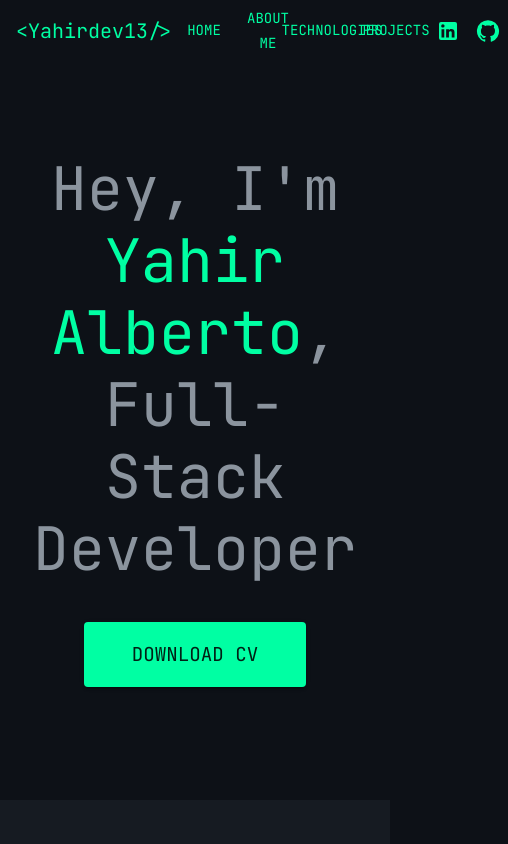
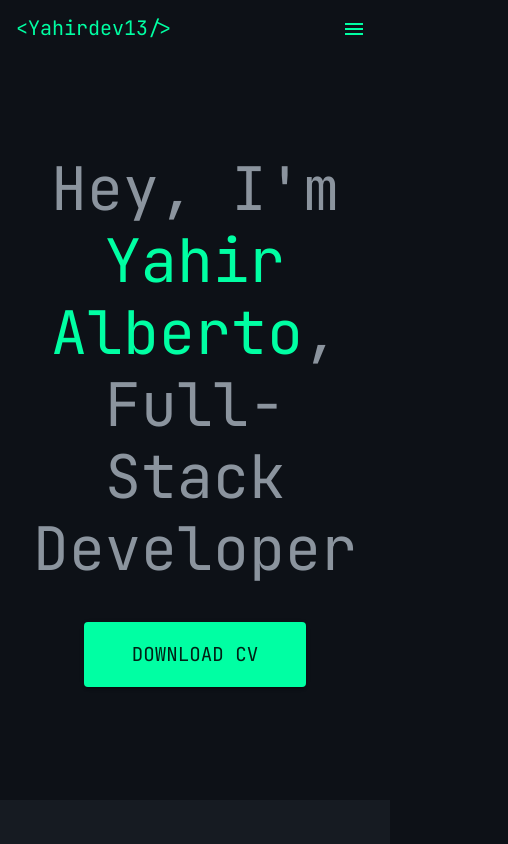
Before and after one commit to yahirdev13/yahir-dev13, a Next.js app: page / in a window 390 px wide. Shown: the top 844 px of the page, 508 px wide, since content can reach past the window. Built offline with nearby package versions, Linux system fonts and the light colour scheme.

Commit message:
Implement responsive navigation drawer and enhance layout with mobile support

```diff
--- a/src/app/page.tsx
+++ b/src/app/page.tsx
@@ -1,9 +1,10 @@
 "use client";
-import React from "react";
-import { AppBar, Toolbar, Typography, Container, CssBaseline, ThemeProvider, createTheme, Button, Box, IconButton, Grid, Card, CardContent } from "@mui/material";
-import { GitHub, LinkedIn } from "@mui/icons-material";
+import React, { useState, useEffect } from "react";
+import { AppBar, Toolbar, Typography, Container, CssBaseline, ThemeProvider, createTheme, Button, Box, IconButton, Grid, Card, CardContent, Stack, Drawer, List, ListItem, ListItemText, Slide } from "@mui/material";
+import { GitHub, LinkedIn, Menu } from "@mui/icons-material";
 import { motion } from "framer-motion";
 import "@fontsource/jetbrains-mono";
+import { button } from "framer-motion/client";
 
 const theme = createTheme({
   palette: {
@@ -20,6 +21,9 @@ const theme = createTheme({
     text: {
       primary: "#FFFFFF",
       secondary: "#8B949E",
+    },
+    common: {
+      white: "#FFFFFF", // Definiendo color blanco correctamente
     },
   },
   typography: {
@@ -38,15 +42,43 @@ const scrollToSection = (id: string) => {
   if (section) section.scrollIntoView({ behavior: "smooth" });
 };
 
+
 const Portfolio = () => {
+  const [mobileOpen, setMobileOpen] = useState(false);
+
+  const handleDrawerToggle = () => {
+    setMobileOpen(!mobileOpen);
+  };
+
+  useEffect(() => {
+    if (typeof window !== "undefined") {
+      window.history.scrollRestoration = "manual";
+    }
+  }, []);
+
+  const drawer = (
+    <Slide direction="down" in={mobileOpen} mountOnEnter unmountOnExit>
+      <Box sx={{ width: 250, backgroundColor: "#161B22", height: "100vh", color: "#FFFFFF" }}>
+        <List>
+          {["Home", "About Me", "Technologies", "Projects"].map((text) => (
+            <ListItem component="button" key={text} onClick={() => { scrollToSection(text.toLowerCase().replace(/ /g, "")); setMobileOpen(false); }}>
+              <ListItemText primary={text} sx={{ textAlign: "center" }} />
+            </ListItem>
+          ))}
+        </List>
+      </Box>
+    </Slide>);
+
+
   return (
     <ThemeProvider theme={theme}>
       <CssBaseline />
-      <AppBar position="absolute" color="transparent" elevation={0}>
+      <AppBar position="fixed" color="transparent" elevation={0}>
         <Toolbar>
           <Typography variant="h6" component="div" sx={{ flexGrow: 1, color: "#00FFA3" }}>
             {"<Yahirdev13/> "}
           </Typography>
+          <Box sx={{ display: { xs: "none", md: "flex" } }}>
             <Button color="primary" onClick={() => scrollToSection("home")}>Home</Button>
             <Button color="primary" onClick={() => scrollToSection("about")}>About Me</Button>
             <Button color="primary" onClick={() => scrollToSection("technologies")}>Technologies</Button>
@@ -57,8 +89,19 @@ const Portfolio = () => {
             <IconButton color="primary" href="https://github.com/yahirdev13" target="_blank" rel="noopener noreferrer">
               <GitHub />
             </IconButton>
+          </Box>
+          <IconButton
+            color="primary"
+            sx={{ display: { xs: "block", md: "none" } }}
+            onClick={handleDrawerToggle}
+          >
+            <Menu />
+          </IconButton>
         </Toolbar>
       </AppBar>
+      <Drawer anchor="right" open={mobileOpen} onClose={handleDrawerToggle}>
+        {drawer}
+      </Drawer>
 
       {/* Hero Section */}
       <Container id="home" sx={{ textAlign: "center", display: "flex", flexDirection: "column", alignItems: "center", justifyContent: "center", height: "90vh", mt: 5 }}>
@@ -128,15 +171,15 @@ const Portfolio = () => {
 
       {/* Footer Section */}
       <Box sx={{ py: 2, textAlign: "center", backgroundColor: "#0A0D12", color: "#FFFFFF", fontSize: "0.8rem" }}>
+        <Stack direction="row" spacing={2} justifyContent="center" alignItems="center">
           <Typography variant="body2">yahir.dev13@gmail.com</Typography>
-
           <IconButton color="primary" href="https://linkedin.com/in/yahirdev13" target="_blank" rel="noopener noreferrer">
             <LinkedIn />
           </IconButton>
           <IconButton color="primary" href="https://github.com/yahirdev13" target="_blank" rel="noopener noreferrer">
             <GitHub />
           </IconButton>
-
+        </Stack>
       </Box>
     </ThemeProvider>
   );
```
Lines whose indentation alone changed are shown as unchanged.
